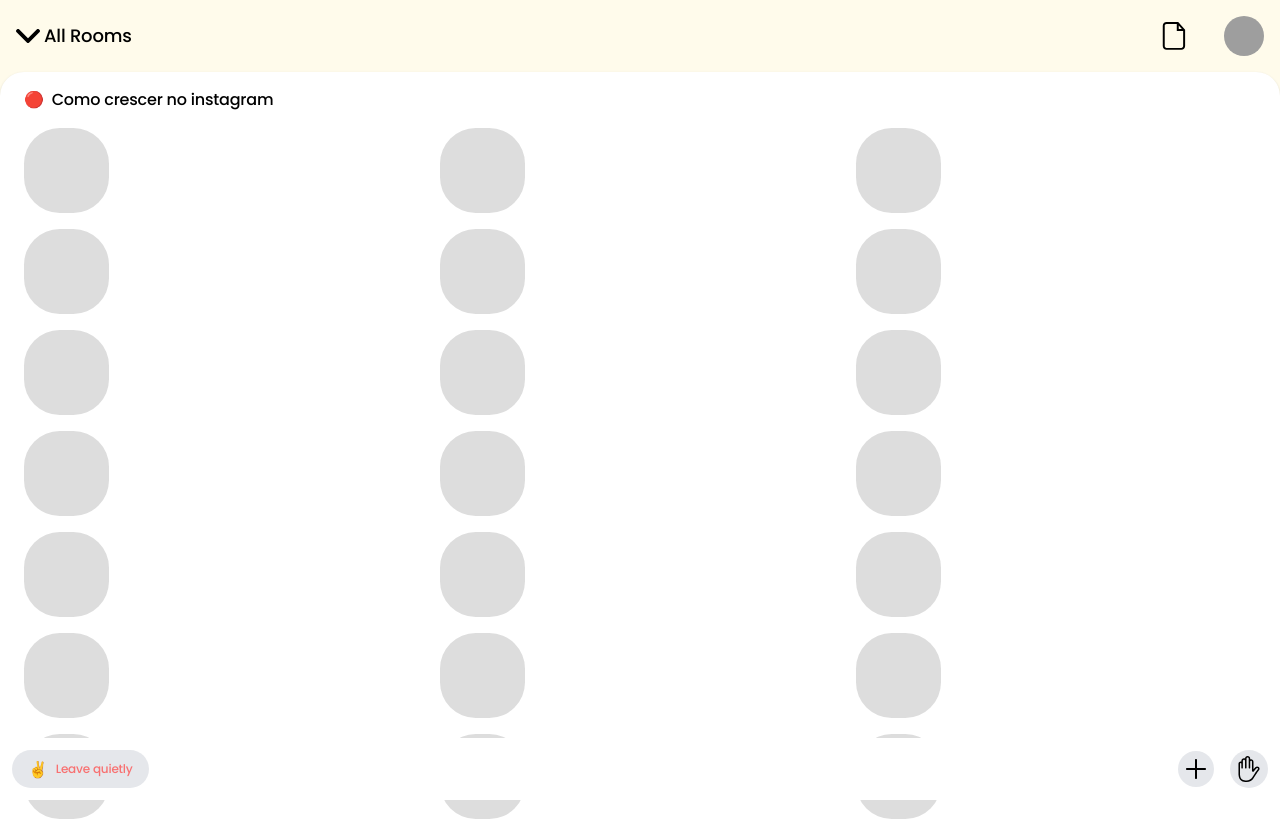
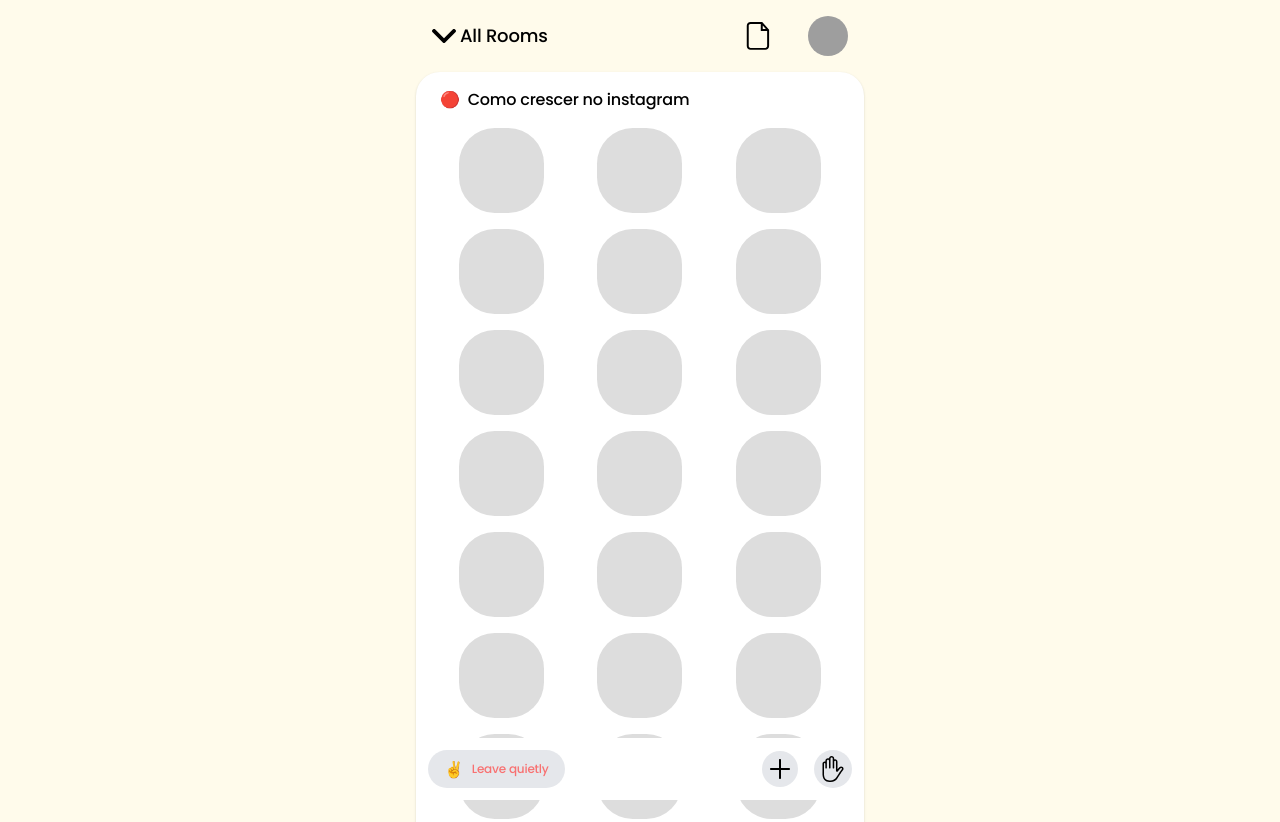
Before and after one commit to maykbrito/clone-clubhouse, a plain HTML site: page index.html in a window 1280 px wide. Shown: the top 822 px of the page. Drawn offline with nearby package versions, Linux system fonts and the light colour scheme; grey boxes are pictures that could not be loaded.

Commit message:
adjusting responsive

```diff
--- a/index.html
+++ b/index.html
@@ -40,10 +40,18 @@
                 display: block;
                 overflow: hidden;
             }
+
+            main > div {
+                align-items: center;
+                justify-items: center;
+            }
         </style>
     </head>
-    <body class="h-screen flex flex-col bg-yellow-50">
-        <div class="w-screen bg-yellow-50 p-4">
+    <body class="
+    m-auto
+    h-screen flex flex-col bg-yellow-50
+    sm:max-w-md">
+        <div class="w-full bg-yellow-50 p-4">
             <header class="w-full flex justify-between">
                 <div class="flex items-center text-lg">
                     <span class="w-6 h-6 mr-1">
@@ -160,7 +168,8 @@
 
         <footer class="
         fixed bottom-0
-        m-auto p-3 flex items-center justify-between w-full bg-white">
+        m-auto p-3 flex items-center justify-between
+        sm:max-w-md w-full bg-white">
 
             <button class="rounded-full bg-gray-200 py-1.5 px-4
             flex items-center">
```
Also changed, not shown: assets/demo.png (added), 1 other file.
